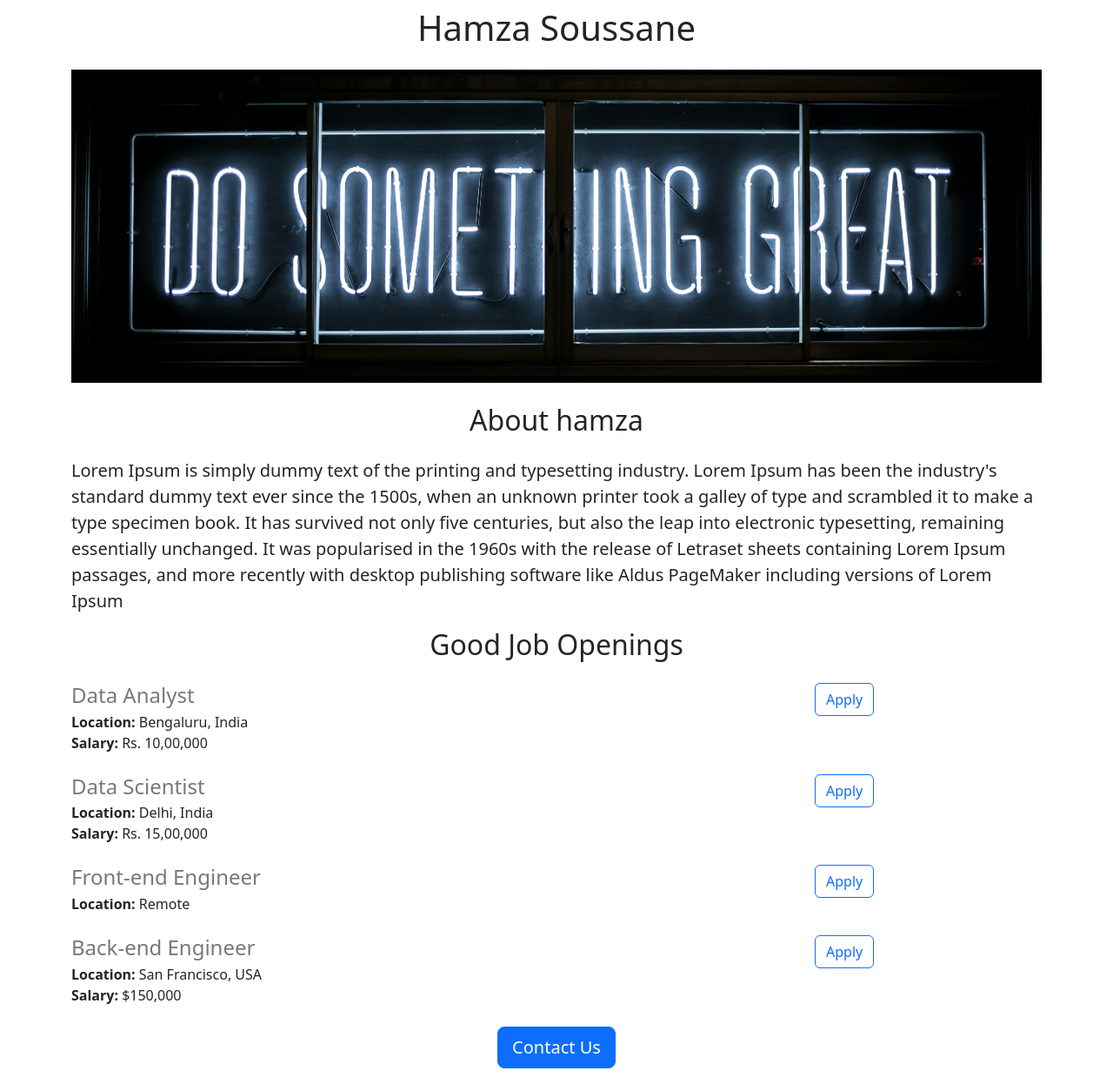
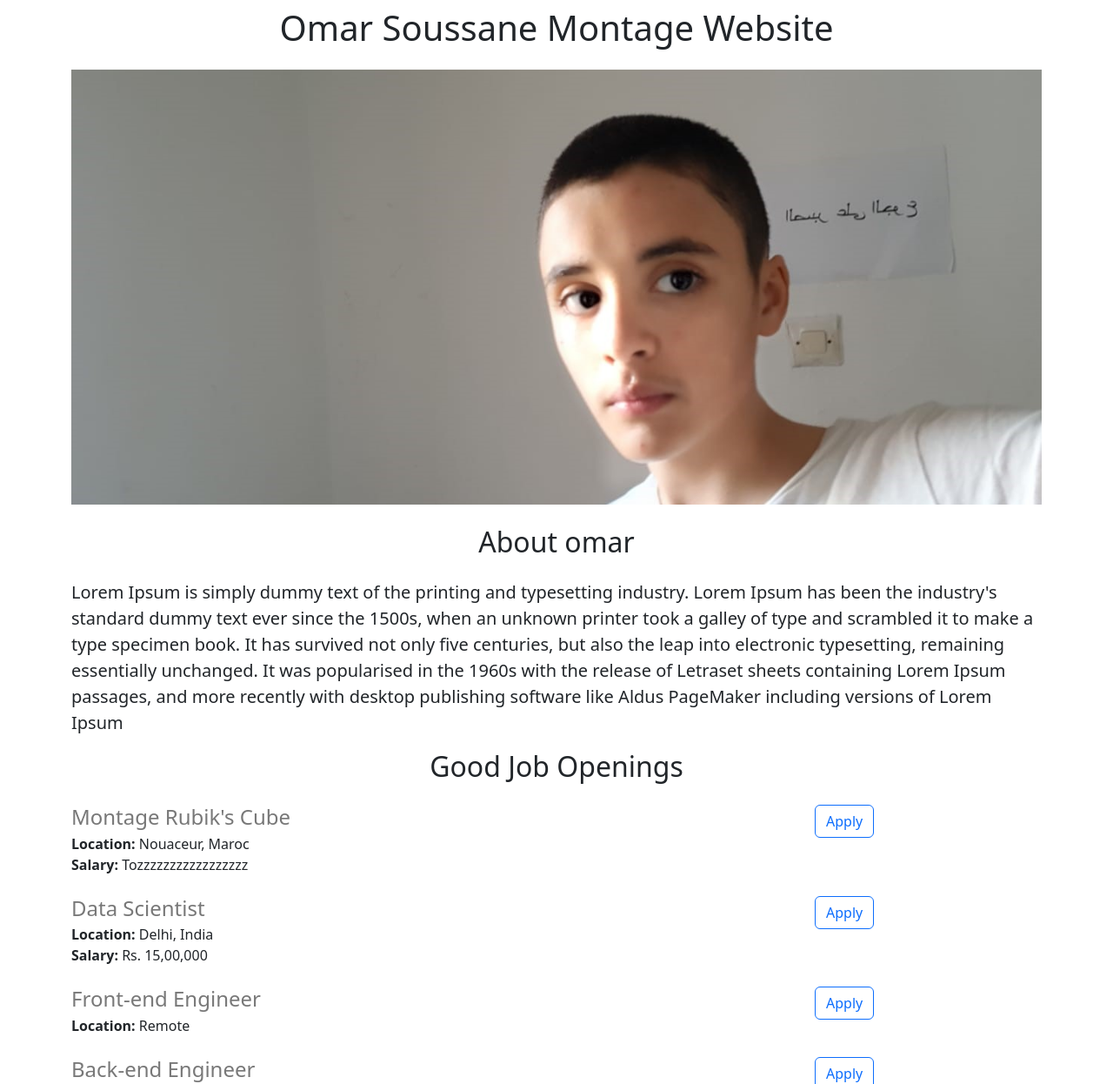
Before and after one commit to HamzaFreeh/First-python-web, a Flask app: page / in a window 1280 px wide. Shown: the top 1246 px of the page at 87% size. Run offline with Flask 3, Linux system fonts and the light colour scheme.

Commit message:
added omar montage rubik's cube

```diff
--- a/app.py
+++ b/app.py
@@ -4,9 +4,9 @@ from flask.typing import TemplateFilterCallable
 JOBS = [
     {
          'id':1,
-         'title': 'Data Analyst',
-         'location': 'Bengaluru, India',
-         'salary': 'Rs. 10,00,000'
+         'title': 'Montage Rubik\'s Cube',
+         'location': 'Nouaceur, Maroc',
+         'salary': 'Tozzzzzzzzzzzzzzzzz'
     },
     {
          'id':2,
@@ -30,7 +30,7 @@ JOBS = [
 app = Flask(__name__)
 @app.route("/")
 def hello():
-    return render_template("home.html",jobs=JOBS,company_name="Hamza")
+    return render_template("home.html",jobs=JOBS,company_name="Omar")
 
 @app.route("/api/jobs")
 def list_jobs():
--- a/templates/home.html
+++ b/templates/home.html
@@ -3,12 +3,12 @@
   <head>
     <meta charset="utf-8">
     <meta name="viewport" content="width=device-width, initial-scale=1">
-    <title>Hamza Soussane</title>
+    <title>Omar Montage Website</title>
     <link href="https://cdn.jsdelivr.net/npm/bootstrap@5.3.3/dist/css/bootstrap.min.css" rel="stylesheet" integrity="sha384-QWTKZyjpPEjISv5WaRU9OFeRpok6YctnYmDr5pNlyT2bRjXh0JMhjY6hW+ALEwIH" crossorigin="anonymous">
     <style>
         #banner {
           width:100%;
-          height: 360px;
+          height: 500px;
           object-fit: cover;
         }
     </style>
@@ -17,11 +17,11 @@
   <body>
     <div class="container">
 
-      <h1 class="text-center mt-2 mb-4"> {{company_name}} Soussane</h1>
+      <h1 class="text-center mt-2 mb-4"> {{company_name}} Soussane Montage Website</h1>
 
-      <img class="img-fluid" id="banner" src="static/banner.jpg">
+      <img class="img-fluid" id="banner" src="static/omarbanner.jpg">
 
-      <h2 class="text-center mt-4 mb-4">About hamza</h2>
+      <h2 class="text-center mt-4 mb-4">About omar</h2>
       <p class="lead">
         Lorem Ipsum is simply dummy text of the printing and typesetting industry. Lorem Ipsum has been the industry's standard dummy text ever since the 1500s, when an unknown printer took a galley of type and scrambled it to make a type specimen book. It has survived not only five centuries, but also the leap into electronic typesetting, remaining essentially unchanged. It was popularised in the 1960s with the release of Letraset sheets containing Lorem Ipsum passages, and more recently with desktop publishing software like Aldus PageMaker including versions of Lorem Ipsum
         </p>
```
Also changed, not shown: static/omarbanner.jpg (added).
